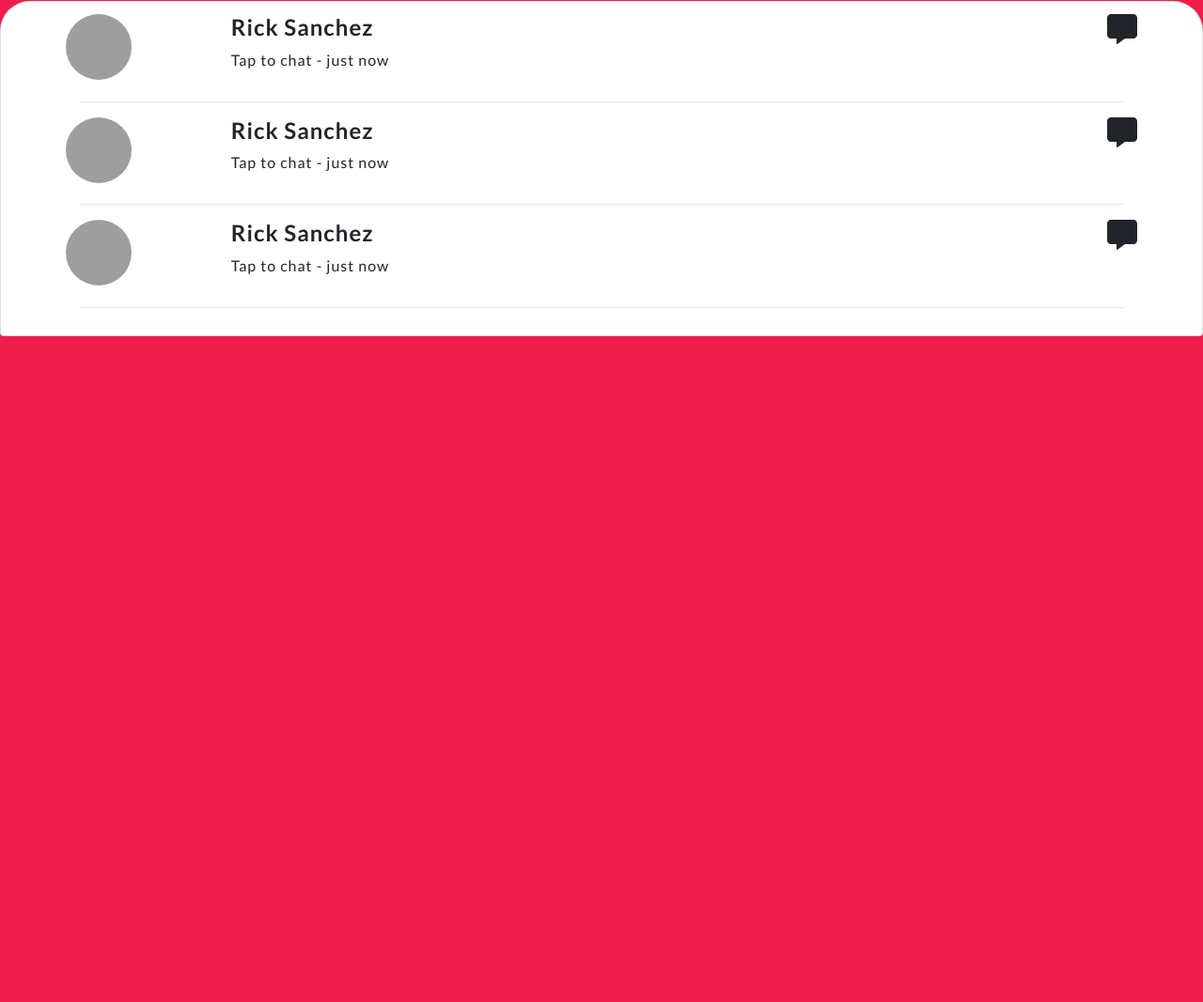
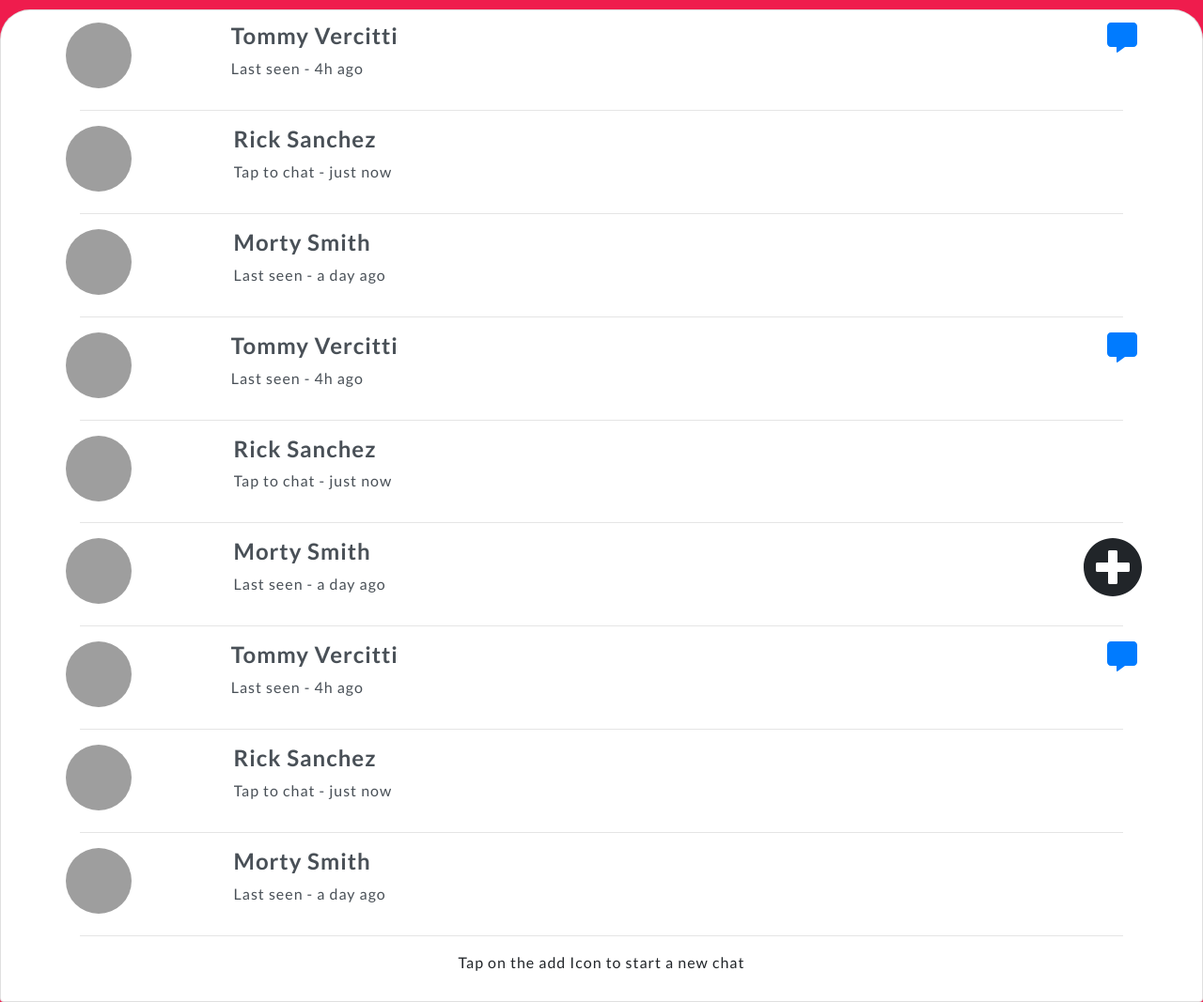
Before and after one commit to laffingDragons/ChatApp-template-using-Bootstarp, a plain HTML site: page index.html in a window 1280 px wide. Shown: the part 100-1167 px from the top of the page at 94% size. Before the commit the page ends 800 px from the top, so only its background shows below. Drawn offline with nearby package versions, Linux system fonts and the light colour scheme; grey boxes are pictures that could not be loaded.

Commit message:
first page finsh

```diff
--- a/index.html
+++ b/index.html
@@ -3,7 +3,7 @@
 
 <head>
     <meta name="viewport" content="width=device-width, initial-scale=1.0, user-scalable=no">
-    <title>Power</title>
+    <title>Welcome to Club</title>
     <link rel="stylesheet" type="text/css" href="style.css">
     <link href='http://fonts.googleapis.com/css?family=Lato:400,700' rel='stylesheet' type='text/css'>
     <link rel="stylesheet" href="https://maxcdn.bootstrapcdn.com/bootstrap/4.0.0/css/bootstrap.min.css" integrity="sha384-Gn5384xqQ1aoWXA+058RXPxPg6fy4IWvTNh0E263XmFcJlSAwiGgFAW/dAiS6JXm" crossorigin="anonymous">
@@ -13,7 +13,7 @@
     <div class="container">
         <div class="row">
             <div class="title">
-                <h2>Power</h2>
+                <h1>Club</h1>
             </div>
         </div>
     </div>
@@ -29,47 +29,129 @@
         <div class="row">
             <div class="card chat-card">
                 <div class="container">
+                    <a href="./chat.html">
                         <div class="row">
-                        <img src="http://www.kanooh.be/sites/default/files/styles/square/public/thumbnails/image/Michel_0.png" class="float-left rounded-circle" alt="..." width="70px" height="70px">
+                            <img src="https://www.saintsrowmods.com/forum/data/avatars/l/34/34597.jpg?1360385747" class="float-left rounded-circle" alt="..." width="70px" height="70px">
                             <div class="col">
                                 <div class="chat-name">
-                                <h4 class="text-overflow"><b> Rick Sanchez </b></h4>
-                                <p class="text-overflow">Tap to chat - just now</p>
+                                    <h4 class="text-overflow"><b>Tommy Vercitti</b></h4>
+                                    <p class="text-overflow">Last seen - 4h ago</p>
                                 </div>
                             </div>
-                        <div class="col-sm-hidden">
+                            <div class="d-none d-sm-block">
                                 <i class="fas fa-comment-alt fa-2x"></i>
                             </div>
                         </div>
+                    </a>
                     <hr>
+                    <a href="./chat.html">
                         <div class="row">
                             <img src="https://avatarfiles.alphacoders.com/855/85557.png" class="float-left rounded-circle" alt="..." width="70px" height="70px">
                             <div class="col">
                                 <div class="chat-name">
-                                <h4 class="text-overflow"><b> Rick Sanchez </b></h4>
+                                    <h4 class="text-overflow"><b>Rick Sanchez</b></h4>
                                     <p class="text-overflow">Tap to chat - just now</p>
                                 </div>
                             </div>
+                        </div>
+                    </a>
+                    <hr>
+                    <a href="./chat.html">
+                        <div class="row">
+                            <img src="https://steamcdn-a.akamaihd.net/steamcommunity/public/images/avatars/c7/c71e4f6b5ac667a099ab52f28728def26e44a223_full.jpg" class="float-left rounded-circle" alt="..." width="70px" height="70px">
+                            <div class="col">
+                                <div class="chat-name">
+                                    <h4 class="text-overflow"><b>Morty Smith</b></h4>
+                                    <p class="text-overflow">Last seen - a day ago</p>
+                                </div>
+                            </div>
+                        </div>
+                    </a>
+                    <hr>
+                    <a href="./chat.html">
+                        <div class="row">
+                            <img src="https://www.saintsrowmods.com/forum/data/avatars/l/34/34597.jpg?1360385747" class="float-left rounded-circle" alt="..." width="70px" height="70px">
+                            <div class="col">
+                                <div class="chat-name">
+                                    <h4 class="text-overflow"><b>Tommy Vercitti</b></h4>
+                                    <p class="text-overflow">Last seen - 4h ago</p>
+                                </div>
+                            </div>
+                            <div class="d-none d-sm-block">
                                 <i class="fas fa-comment-alt fa-2x"></i>
                             </div>
+                        </div>
+                    </a>
                     <hr>
+                    <a href="./chat.html">
                         <div class="row">
-                        <img src="https://apple.insidercdn.com/gallery/23569-29916-IMG_1538-l.jpg" class="float-left rounded-circle" alt="..." width="70px" height="70px">
+                            <img src="https://avatarfiles.alphacoders.com/855/85557.png" class="float-left rounded-circle" alt="..." width="70px" height="70px">
                             <div class="col">
                                 <div class="chat-name">
-                                <h4 class="text-overflow"><b> Rick Sanchez </b></h4>
+                                    <h4 class="text-overflow"><b>Rick Sanchez</b></h4>
                                     <p class="text-overflow">Tap to chat - just now</p>
                                 </div>
                             </div>
+                        </div>
+                    </a>
+                    <hr>
+                    <a href="./chat.html">
+                        <div class="row">
+                            <img src="https://steamcdn-a.akamaihd.net/steamcommunity/public/images/avatars/c7/c71e4f6b5ac667a099ab52f28728def26e44a223_full.jpg" class="float-left rounded-circle" alt="..." width="70px" height="70px">
+                            <div class="col">
+                                <div class="chat-name">
+                                    <h4 class="text-overflow"><b>Morty Smith</b></h4>
+                                    <p class="text-overflow">Last seen - a day ago</p>
+                                </div>
+                            </div>
+                        </div>
+                    </a>
+                    <hr>
+                    <a href="./chat.html">
+                        <div class="row">
+                            <img src="https://www.saintsrowmods.com/forum/data/avatars/l/34/34597.jpg?1360385747" class="float-left rounded-circle" alt="..." width="70px" height="70px">
+                            <div class="col">
+                                <div class="chat-name">
+                                    <h4 class="text-overflow"><b>Tommy Vercitti</b></h4>
+                                    <p class="text-overflow">Last seen - 4h ago</p>
+                                </div>
+                            </div>
+                            <div class="d-none d-sm-block">
                                 <i class="fas fa-comment-alt fa-2x"></i>
                             </div>
+                        </div>
+                    </a>
                     <hr>
-
+                    <a href="./chat.html">
+                        <div class="row">
+                            <img src="https://avatarfiles.alphacoders.com/855/85557.png" class="float-left rounded-circle" alt="..." width="70px" height="70px">
+                            <div class="col">
+                                <div class="chat-name">
+                                    <h4 class="text-overflow"><b>Rick Sanchez</b></h4>
+                                    <p class="text-overflow">Tap to chat - just now</p>
+                                </div>
+                            </div>
+                        </div>
+                    </a>
+                    <hr>
+                    <a href="./chat.html">
+                        <div class="row">
+                            <img src="https://steamcdn-a.akamaihd.net/steamcommunity/public/images/avatars/c7/c71e4f6b5ac667a099ab52f28728def26e44a223_full.jpg" class="float-left rounded-circle" alt="..." width="70px" height="70px">
+                            <div class="col">
+                                <div class="chat-name">
+                                    <h4 class="text-overflow"><b>Morty Smith</b></h4>
+                                    <p class="text-overflow">Last seen - a day ago</p>
+                                </div>
+                            </div>
+                        </div>
+                    </a>
+                    <hr>
+                    <p class="text-center">Tap on the add Icon to start a new chat</p>
                 </div>
             </div>
         </div>
     </div>
-
+    <div class="add-icon"><i class="fas fa-plus-circle fa-4x"></i></div>
     <script defer src="https://use.fontawesome.com/releases/v5.0.9/js/all.js" integrity="sha384-8iPTk2s/jMVj81dnzb/iFR2sdA7u06vHJyyLlAd4snFpCl/SnyUjRrbdJsw1pGIl" crossorigin="anonymous"></script>
     <script src="https://code.jquery.com/jquery-3.2.1.slim.min.js" integrity="sha384-KJ3o2DKtIkvYIK3UENzmM7KCkRr/rE9/Qpg6aAZGJwFDMVNA/GpGFF93hXpG5KkN" crossorigin="anonymous"></script>
     <script src="https://cdnjs.cloudflare.com/ajax/libs/popper.js/1.12.9/umd/popper.min.js" integrity="sha384-ApNbgh9B+Y1QKtv3Rn7W3mgPxhU9K/ScQsAP7hUibX39j7fakFPskvXusvfa0b4Q" crossorigin="anonymous"></script>
--- a/style.css
+++ b/style.css
@@ -41,8 +41,20 @@ body {
     overflow: hidden;
     text-overflow: ellipsis;
     white-space: nowrap;
+    color: #495057 !important;
 }
 
 .chat-name {
     margin-left: 9%;
 }
+
+.add-icon {
+    position: fixed;
+    bottom: 0;
+    right: 0;
+    margin: 5%;
+}
+
+.line-color {
+    color: #EF1C4D;
+}
```
Also changed, not shown: chat.html (added, +20 -0 lines). Lines whose indentation alone changed are shown as unchanged.
